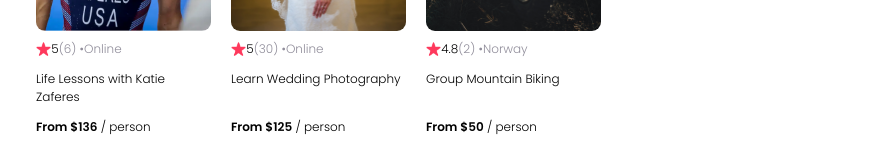
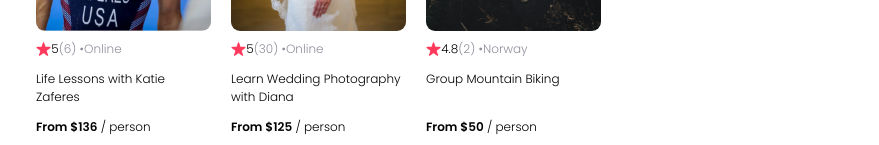
Before and after one commit to OmarAlexDev/netlify-react, a React (Vite) app: page / in a window 1280 px wide. Shown: the part 702-847 px from the top of the page, without its empty margins (0-879 px from the left). Built offline with nearby package versions, Linux system fonts and the light colour scheme.

Commit message:
cambio prueba

```diff
--- a/src/data.js
+++ b/src/data.js
@@ -14,7 +14,7 @@ export default [
     },
     {
         id: 2,
-        title: "Learn Wedding Photography",
+        title: "Learn Wedding Photography with Diana",
         description: "Interested in becoming a wedding photographer? For beginner and experienced photographers alike, join us in learning techniques required to leave the happy couple with memories that'll last a lifetime.",
         price: 125,
         coverImg: "wedding-photography.png",
```
